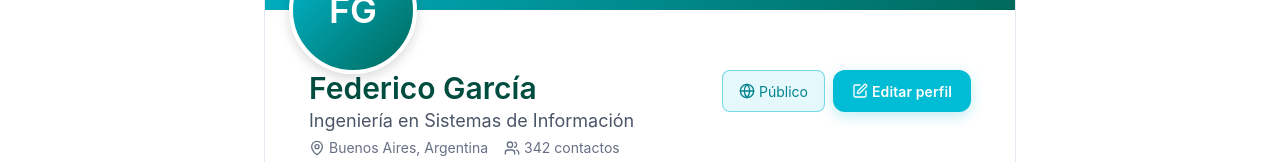
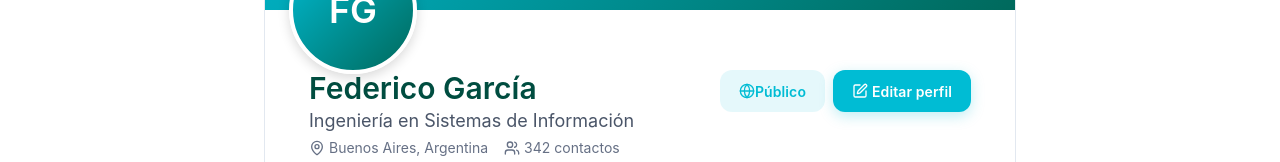
Before and after one commit to DesApp-2026c1-Grupo-5/Sistema-de-Acompa-amiento-de-Alumnos-Universitarios, a React (Vite) app in the folder frontEnd/acompañamiento de alumnos/: page /student/profile in a window 1280 px wide. Shown: the part 295-457 px from the top of the page. Built offline with nearby package versions, Linux system fonts and the light colour scheme.

Commit message:
boton de privado publico cambia visualmente

```diff
--- a/frontEnd/acompañamiento de alumnos/src/components/profile/ProfileHeader.jsx
+++ b/frontEnd/acompañamiento de alumnos/src/components/profile/ProfileHeader.jsx
@@ -1,4 +1,4 @@
-import { MapPin, Users, Globe, SquarePen, Mail } from 'lucide-react';
+import { MapPin, Users, Globe, SquarePen, Mail, Lock } from 'lucide-react';
 import { useState } from 'react';
 import FormModal from '../common/FormModal';
 import Avatar from '../common/Avatar';
@@ -10,6 +10,9 @@ function ProfileHeader({ user, onEditProfile, onToggleVisibility }) {
   const { initials, name, career, location, contactsCount, email, academicStatus } = user;
 
   const [modalOpen, setModalOpen] = useState(false);
+  // TODO: conectar con backend cuando esté implementado
+  // usar onToggleVisibility callback en lugar de estado local
+  const [visibility, setVisibility] = useState(false);
 
   const fields = [
     { name: 'name', label: 'Nombre completo', type: 'text', required: true },
@@ -53,13 +56,13 @@ function ProfileHeader({ user, onEditProfile, onToggleVisibility }) {
           </div>
 
           <div className={styles.actions}>
-            <button
-              className={styles.btnPublico}
-              onClick={onToggleVisibility}
+            <Button
+              variant={visibility ? 'outline' : 'primarySoft'}
+              onClick={() => setVisibility(!visibility)}
             >
-              <Globe className={styles.btnIcon} />
-              Público
-            </button>
+              {visibility ? <Lock size={16} /> : <Globe size={16} />}
+              {visibility ? 'Privado' : 'Público'}
+            </Button>
             <Button
               variant="primary"
               onClick={() => setModalOpen(true)}
```
Also changed, not shown: 1 other file (tests, documents, lock files or other folders).
